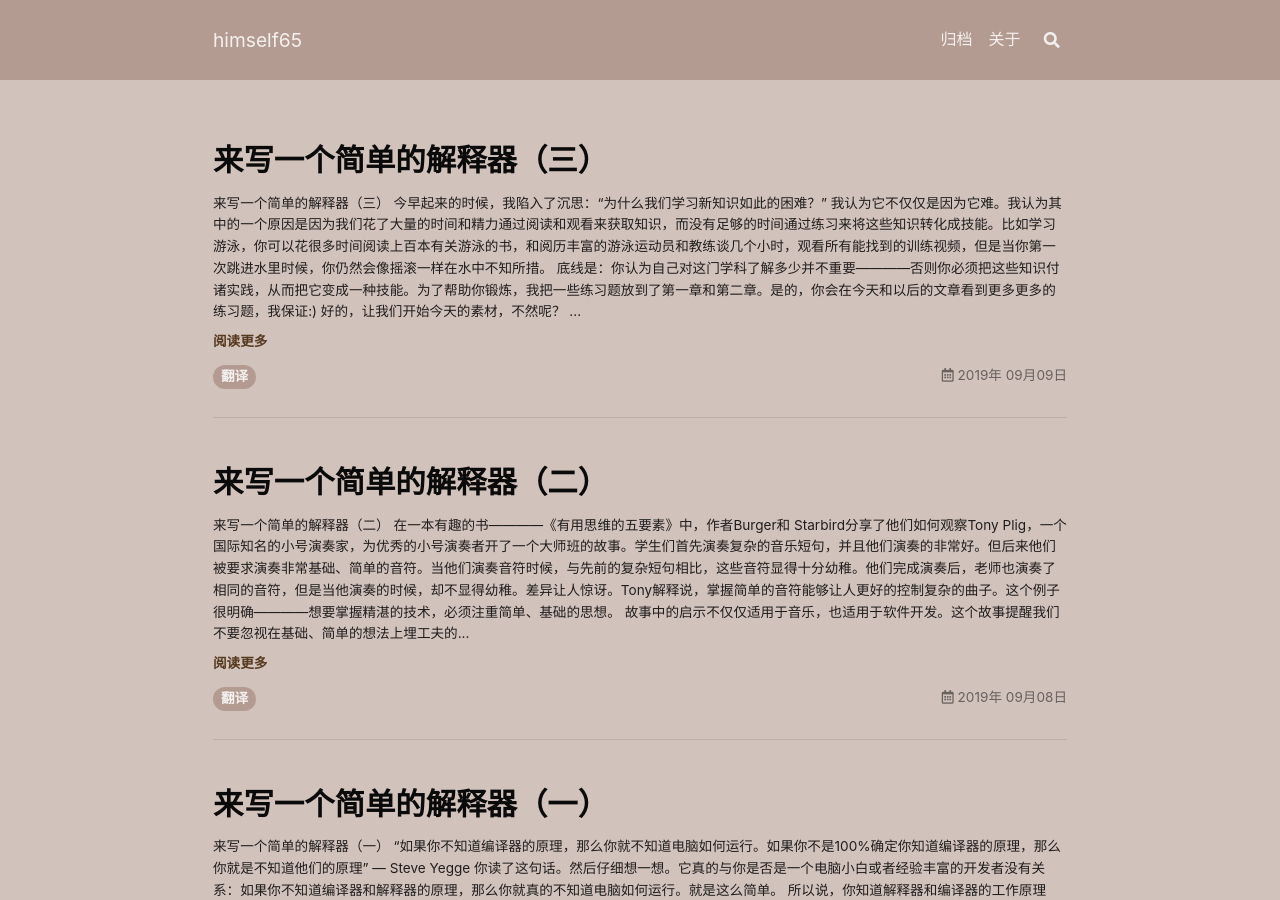
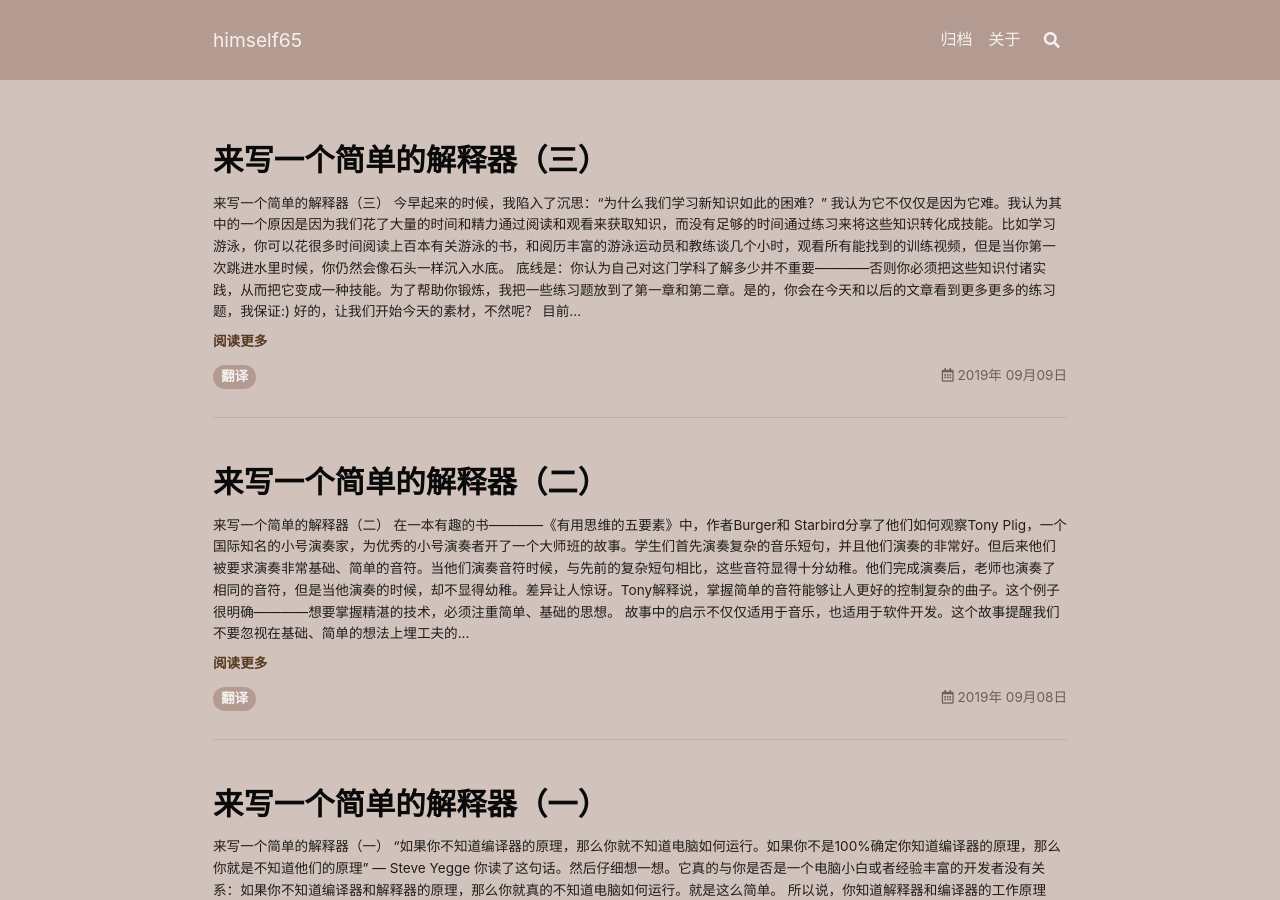
Before and after one commit to Himself65/himself65-draft, a Jekyll site: the page built from index.html, in a window 1280 px wide and 900 px high. Built offline with Jekyll 4.4.1, drawn with Linux system fonts in a browser that asks for light colours; nearby versions of some CDN libraries; the list of posts is cut into pages by our own code.

Commit message:
fix typo

```diff
--- a/_posts/2019-9-9-compiler3.md
+++ b/_posts/2019-9-9-compiler3.md
@@ -7,7 +7,7 @@ tags: 翻译
 
 今早起来的时候，我陷入了沉思：“为什么我们学习新知识如此的困难？”
 
-我认为它不仅仅是因为它难。我认为其中的一个原因是因为我们花了大量的时间和精力通过阅读和观看来获取知识，而没有足够的时间通过练习来将这些知识转化成技能。比如学习游泳，你可以花很多时间阅读上百本有关游泳的书，和阅历丰富的游泳运动员和教练谈几个小时，观看所有能找到的训练视频，但是当你第一次跳进水里时候，你仍然会像摇滚一样在水中不知所措。
+我认为它不仅仅是因为它难。我认为其中的一个原因是因为我们花了大量的时间和精力通过阅读和观看来获取知识，而没有足够的时间通过练习来将这些知识转化成技能。比如学习游泳，你可以花很多时间阅读上百本有关游泳的书，和阅历丰富的游泳运动员和教练谈几个小时，观看所有能找到的训练视频，但是当你第一次跳进水里时候，你仍然会像石头一样沉入水底。
 
 底线是：你认为自己对这门学科了解多少并不重要————否则你必须把这些知识付诸实践，从而把它变成一种技能。为了帮助你锻炼，我把一些练习题放到了第一章和第二章。是的，你会在今天和以后的文章看到更多更多的练习题，我保证:)
 
```
Also changed, not shown: other parts of _posts/2019-9-9-compiler3.md (+1 -1 lines).
